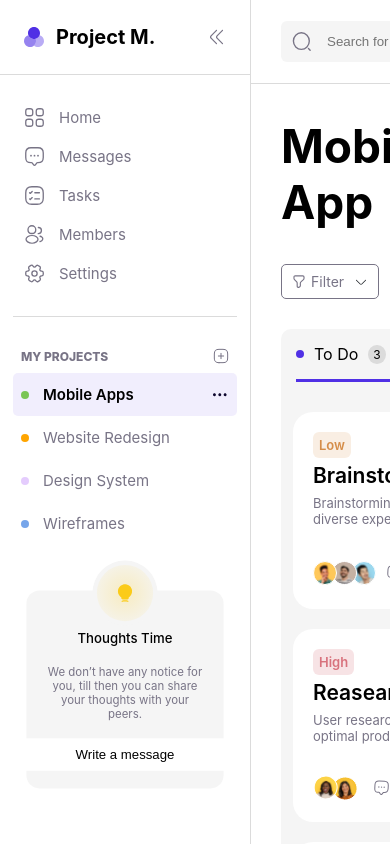
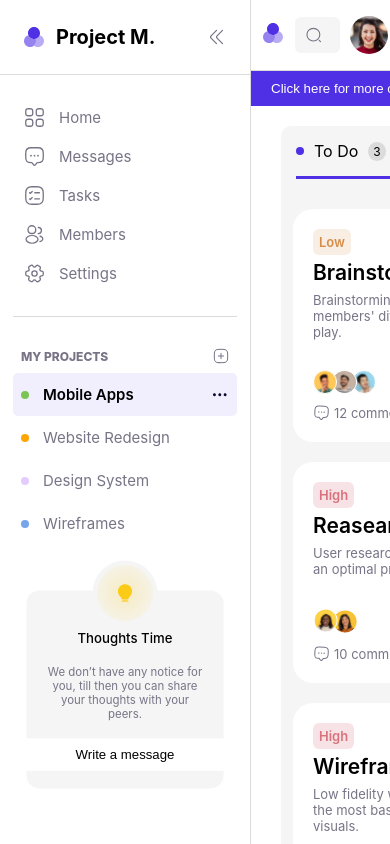
Before and after one commit to ARJUN-SABU/kanban-clone, a React (Create React App) app: page / in a window 390 px wide. Both pictures are taken after a click on the picture 34 px from the left and 37 px from the top of the page. Built offline with nearby package versions, Linux system fonts and the light colour scheme.

Commit message:
Made the website responsive

```diff
--- a/src/components/Card.js
+++ b/src/components/Card.js
@@ -39,8 +39,9 @@ function Card({ cardDetails }) {
       )}
       {cardDetails.imageURLs ? (
         <div className="card__imageContainer">
-          {cardDetails.imageURLs.map((url) => (
+          {cardDetails.imageURLs.map((url, index) => (
             <img
+              key={index}
               src={`${url}`}
               style={{
                 margin: `${cardDetails.imageURLs.length > 1 ? "0 5px" : "0"}`,
--- a/src/components/MiddleScreen.js
+++ b/src/components/MiddleScreen.js
@@ -1,6 +1,15 @@
+import { useEffect } from "react";
 import "../styles/MiddleScreen.css";
 
 function MiddleScreen() {
+  useEffect(() => {
+    if (window.innerWidth <= 654) {
+      document
+        .querySelector(".middlescreen")
+        .classList.add("middlescreen--hide");
+    }
+  }, []);
+
   return (
     <div className="middlescreen">
       <div className="middlescreen__top">
--- a/src/components/Navbar.js
+++ b/src/components/Navbar.js
@@ -1,9 +1,48 @@
+import { useEffect } from "react";
+
 import "../styles/Navbar.css";
 
 function Navbar() {
+  useEffect(() => {
+    if (window.innerWidth <= 500) {
+      document.querySelector(".navbar__right__userInfo").classList.add("hide");
+      document
+        .querySelector(".navbar__middle__utilityIcons")
+        .classList.add("hide");
+    }
+  }, []);
+
+  function toggleUserInfo() {
+    if (window.innerWidth <= 500) {
+      document
+        .querySelector(".navbar__right__userInfo")
+        .classList.toggle("hide");
+      document
+        .querySelector(".navbar__middle__utilityIcons")
+        .classList.toggle("hide");
+    }
+  }
+
+  function handleSideBarVisibility() {
+    document.querySelector(".sidebar").classList.toggle("sidebar--hide");
+    if (window.innerWidth <= 500) {
+      document.querySelector(".navbar__right__userInfo").classList.add("hide");
+      document
+        .querySelector(".navbar__middle__utilityIcons")
+        .classList.add("hide");
+    }
+  }
+
   return (
     <div className="navbar">
-      <div className="navbar__left"></div>
+      {window.innerWidth <= 834 && (
+        <div className="navbar__left">
+          <img
+            onClick={handleSideBarVisibility}
+            src="projectImages/sidebar-logo.svg"
+          />
+        </div>
+      )}
       <div className="navbar__middle">
         <div className="navbar__middle__searchbar">
           <img src="projectImages/search-icon.svg"></img>
@@ -16,7 +55,7 @@ function Navbar() {
         </div>
       </div>
       <div className="navbar__right">
-        <div className="navbar__right__userAvatar">
+        <div className="navbar__right__userAvatar" onClick={toggleUserInfo}>
           <img src="projectImages/navbar-avatar.svg" />
           <img
             className="navbar__right__dropdownarrow"
--- a/src/components/NavbarAndBoardScreen.js
+++ b/src/components/NavbarAndBoardScreen.js
@@ -7,9 +7,20 @@ import BoardScreen from "./BoardScreen";
 import MiddleScreen from "./MiddleScreen";
 
 function NavbarAndBoardScreen() {
+  function toggleMiddleScreen() {
+    document
+      .querySelector(".middlescreen")
+      .classList.toggle("middlescreen--hide");
+  }
+
   return (
     <div className="navbarAndBoardScreen">
       <Navbar />
+      {window.innerWidth <= 654 && (
+        <button className="middleScreenToggler" onClick={toggleMiddleScreen}>
+          Click here for more options.
+        </button>
+      )}
       <MiddleScreen />
       <BoardScreen />
     </div>
--- a/src/components/Sidebar.js
+++ b/src/components/Sidebar.js
@@ -1,7 +1,27 @@
+//libraries and modules
+import { useEffect } from "react";
+
 //styles
 import "../styles/Sidebar.css";
 
 function Sidebar() {
+  useEffect(() => {
+    if (window.innerWidth <= 834)
+      document.querySelector(".sidebar").classList.add("sidebar--hide");
+  }, []);
+
+  function handleSideBarVisibility() {
+    if (window.innerWidth <= 834) {
+      document.querySelector(".sidebar").classList.toggle("sidebar--hide");
+    }
+
+    if (window.innerWidth <= 500) {
+      document.querySelector(".navbar__right__userInfo").classList.add("hide");
+      document
+        .querySelector(".navbar__middle__utilityIcons")
+        .classList.add("hide");
+    }
+  }
   return (
     <div className="sidebar">
       <div className="sidebar__top">
@@ -9,7 +29,10 @@ function Sidebar() {
           <img src="projectImages/sidebar-logo.svg" />
           <h1>Project M.</h1>
         </div>
-        <img src="projectImages/sidebar-top-backicon.svg" />
+        <img
+          onClick={handleSideBarVisibility}
+          src="projectImages/sidebar-top-backicon.svg"
+        />
       </div>
 
       <div className="sidebar__middle">
--- a/src/styles/Board.css
+++ b/src/styles/Board.css
@@ -56,8 +56,14 @@
   /* margin: 0px 10px; */
 }
 
-@media (max-width: 954px) {
+@media (max-width: 1236px) {
   .boardContainer {
     width: 300px;
   }
 }
+
+@media (max-width: 500px) {
+  .boardContainer {
+    width: 280px;
+  }
+}
--- a/src/styles/Card.css
+++ b/src/styles/Card.css
@@ -58,9 +58,24 @@
   display: flex;
   align-items: center;
   justify-content: space-between;
+  overflow-x: scroll;
 }
 
 .card__imageContainer img {
   flex: 1;
   /* margin: 10px; */
 }
+
+@media (max-width: 1348px) {
+  .card__section2 {
+    flex-wrap: wrap;
+  }
+  .card__section2__right {
+    justify-content: space-between;
+    width: 100%;
+    margin-top: 10px;
+  }
+  .card__section2__right__utility {
+    margin-left: 0px;
+  }
+}
--- a/src/styles/MiddleScreen.css
+++ b/src/styles/MiddleScreen.css
@@ -27,6 +27,7 @@
 .middlescreen__top__right {
   display: flex;
   align-items: center;
+
   margin-right: 30px;
 }
 
@@ -49,19 +50,22 @@
   display: flex;
   align-items: center;
   justify-content: space-between;
-  margin: 30px 0;
+  flex-wrap: wrap;
+  margin: 30px 0 10px;
 }
 
 .middlescreen__bottom__left {
   display: flex;
   align-items: center;
   margin-left: 30px;
+  padding: 0 0 20px;
 }
 
 .middlescreen__bottom__right {
   margin-right: 30px;
   display: flex;
   align-items: center;
+  padding: 0 0 20px;
 }
 
 .middlescreen__top__right img {
@@ -117,3 +121,42 @@
   width: 20px;
   cursor: pointer;
 }
+.middlescreen--hide {
+  display: none;
+}
+
+@media (max-width: 893px) {
+  .middlescreen__top__left h1 {
+    font-size: 36px;
+  }
+}
+
+@media (max-width: 834px) {
+  .middlescreen__top__left h1 {
+    font-size: 28px;
+  }
+  .middlescreen__top {
+    flex-wrap: wrap;
+  }
+  .middlescreen__top__left {
+    transform: scale(0.8);
+    margin-left: 10px;
+  }
+  .middlescreen__top__right {
+    transform: scale(0.8);
+    margin-left: 10px;
+    /* margin-top: 10px; */
+  }
+  .middlescreen__top {
+    margin: 15px 0;
+  }
+}
+
+@media (max-width: 721px) {
+  /* .middlescreen__bottom__left {
+    margin-bottom: 10px;
+  } */
+  .middlescreen__bottom__right {
+    margin-left: 30px;
+  }
+}
--- a/src/styles/Navbar.css
+++ b/src/styles/Navbar.css
@@ -5,8 +5,11 @@
   display: flex;
   align-items: center;
   padding: 16px 0;
+  overflow-x: hidden;
 }
-
+.navbar__left {
+  margin-left: 10px;
+}
 .navbar__middle {
   display: flex;
   align-items: center;
@@ -26,6 +29,7 @@
   border-radius: 6px;
 }
 .navbar__middle__searchbar input {
+  width: 100%;
   border: none;
   outline: none;
   flex: 1;
@@ -75,6 +79,7 @@
 .navbar__right__username {
   font-weight: 400;
   font-size: 14px;
+  text-align: right;
 }
 
 .navbar__right__userlocation {
@@ -87,3 +92,71 @@
   margin-left: 6px;
   width: 15px;
 }
+
+.hide {
+  display: none;
+}
+
+@media (max-width: 869px) {
+  .navbar__middle {
+    padding: 0px 0px 0px 10px;
+  }
+  .navbar__right {
+    padding: 0 10px 0 10px;
+  }
+  .navbar__middle__searchbar img {
+    width: 17px;
+    margin-right: 8px;
+  }
+  .navbar__middle__utilityIcons img {
+    margin: 10px;
+    width: 18px;
+  }
+}
+
+@media (max-width: 500px) {
+  .navbar__right {
+    display: flex;
+    flex-direction: column;
+    align-items: center;
+    padding-left: 0;
+  }
+
+  .navbar__right__userInfo {
+    align-items: center;
+    background-color: white;
+    /* box-shadow: 0 0 20px 0 rgba(196, 196, 196, 0.3); */
+    position: absolute;
+    top: 60px;
+    right: 10px;
+    width: max-content;
+    padding: 10px 20px;
+    border: 1px solid black;
+    border-bottom: none;
+  }
+
+  .navbar__right__userAvatar {
+    margin-left: 0px;
+  }
+
+  .navbar__right__username {
+    text-align: center;
+  }
+
+  .navbar__right__userlocation {
+    text-align: center;
+  }
+  .navbar__middle__utilityIcons {
+    background-color: white;
+    position: absolute;
+    top: 115px;
+    right: 10px;
+    border: 1px solid black;
+    padding: 10px 12px;
+  }
+
+  .navbar__middle__searchbar {
+    width: 100%;
+    margin-right: 10px;
+  }
+}
--- a/src/styles/NavbarAndBoardScreen.css
+++ b/src/styles/NavbarAndBoardScreen.css
@@ -3,7 +3,19 @@
   height: 100vh;
   /* width: 100%; */
   overflow-x: scroll;
+  /* overflow-y: scroll; */
   flex: 1;
   display: flex;
   flex-direction: column;
 }
+.middleScreenToggler {
+  background-color: #5030e5;
+  color: white;
+  outline: none;
+  border: none;
+  padding: 10px 20px;
+  margin-bottom: 20px;
+  width: 100%;
+  white-space: nowrap;
+  overflow-x: hidden;
+}
--- a/src/styles/Sidebar.css
+++ b/src/styles/Sidebar.css
@@ -175,3 +175,7 @@
   color: black;
   font-weight: 500;
 }
+
+.sidebar--hide {
+  display: none;
+}
```
Also changed, not shown: src/styles/BoardScreen.css (+10 -1 lines).
